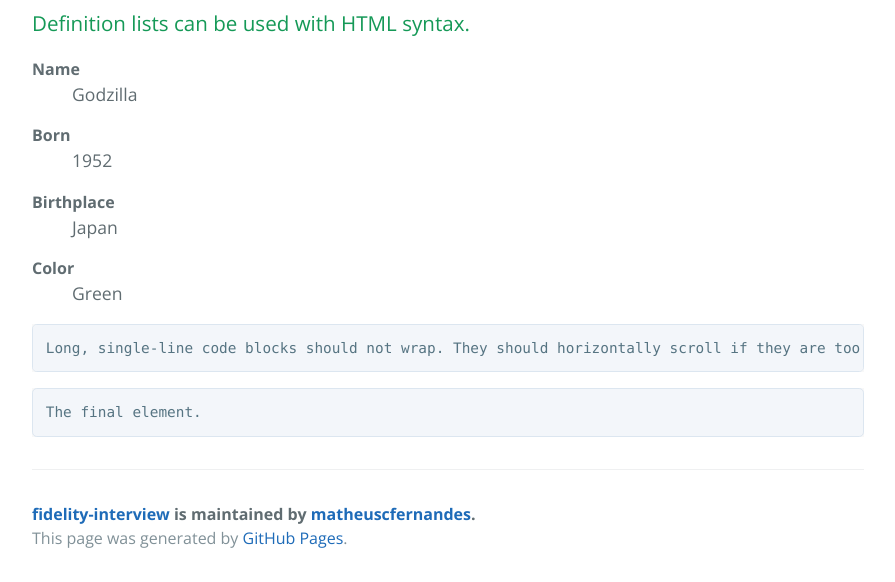
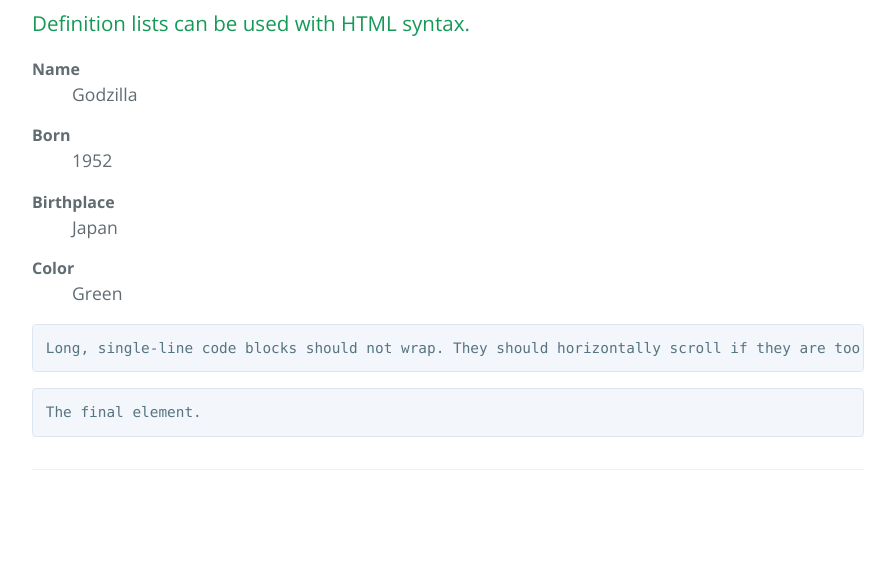
Before and after one commit to matheuscfernandes/fidelity-interview, a Jekyll site: the page built from index.md, in a window 1280 px wide and 900 px high, scrolled down 3190 px, cut to the strip 318-900 px from the top of the window. Shown: the whole strip, without its empty margins (192-1087 px from the left). Built offline with Jekyll 4.4.1, drawn with Linux system fonts in a browser that asks for light colours; after the commit the page ends 4042 px from its top, so only the background shows below that.

Commit message:
remove footer

```diff
--- a/_layouts/default.html
+++ b/_layouts/default.html
@@ -38,10 +38,10 @@
       {{ content }}
 
       <footer class="site-footer">
-        {% if site.github.is_project_page %}
+        {% comment %} {% if site.github.is_project_page %}
           <span class="site-footer-owner"><a href="{{ site.github.repository_url }}">{{ site.github.repository_name }}</a> is maintained by <a href="{{ site.github.owner_url }}">{{ site.github.owner_name }}</a>.</span>
-        {% endif %}
-        <span class="site-footer-credits">This page was generated by <a href="https://pages.github.com">GitHub Pages</a>.</span>
+        {% endif %} {% endcomment %}
+        {% comment %} <span class="site-footer-credits">This page was generated by <a href="https://pages.github.com">GitHub Pages</a>.</span> {% endcomment %}
       </footer>
     </main>
   </body>
```
